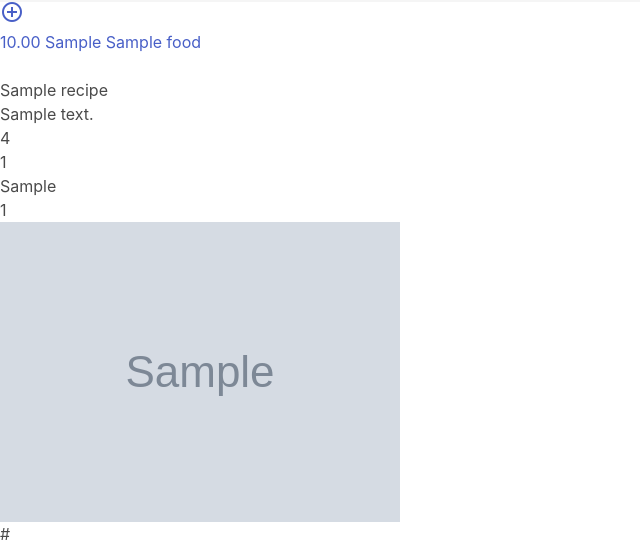
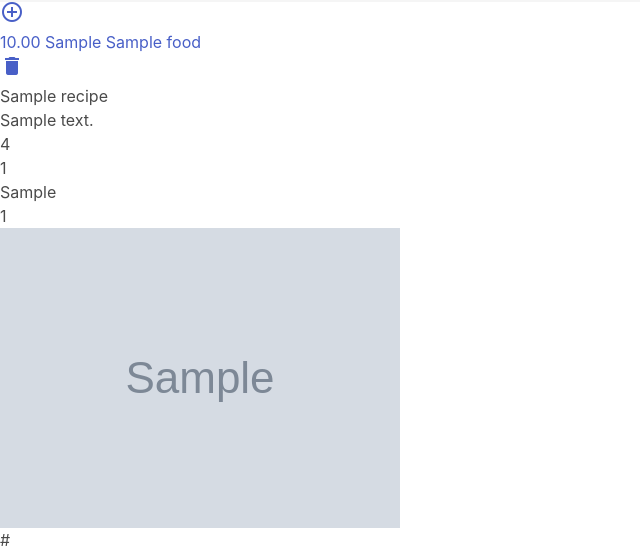
Before and after one commit to HakonVA/2900G6, a Django app: page /pantrys/ in a window 1280 px wide. Shown: the part 102-651 px from the top of the page, without its empty margins (0-640 px from the left). Run offline with Django 3.2, Linux system fonts and the light colour scheme; a user stored in the database is signed in; tables that the repository leaves empty hold one stand-in row (values such as "Sample post"); grey boxes marked "Sample" are stand-in pictures; some libraries are stand-ins or nearby versions.

Commit message:
Add user ingredient delete view

```diff
--- a/project/pantrys/urls.py
+++ b/project/pantrys/urls.py
@@ -1,14 +1,15 @@
 from django.urls import include, path
-from django.views.generic import TemplateView
 
 from .views import (
    user_ingredient_list_view,
    user_ingredient_create_view,
    user_ingredient_update_view,
+   user_ingredient_delete_view,
 )
 
 urlpatterns = [
     path('pantrys/', view=user_ingredient_list_view, name='pantrys-list'),
     path('pantrys/create', view=user_ingredient_create_view, name='pantrys-create'),
-    path('pantrys/<int:pk>', view=user_ingredient_update_view, name='pantrys-update'),
+    path('pantrys/update/<int:pk>', view=user_ingredient_update_view, name='pantrys-update'),
+    path('pantrys/delete/<int:pk>', view=user_ingredient_delete_view, name='pantrys-delete'),
 ]
--- a/project/pantrys/views.py
+++ b/project/pantrys/views.py
@@ -10,8 +10,8 @@ from .forms import PantryCreateForm
 from django.views.generic import (
     ListView,
     CreateView,
-    DetailView,
     UpdateView,
+    DeleteView,
 )
 
 class UserIngredientListView(LoginRequiredMixin, ListView):
@@ -58,8 +58,22 @@ class UserIngredientUpdateView(LoginRequiredMixin, UpdateView):
 
     def get_context_data(self, **kwargs):
         context = super().get_context_data(**kwargs)
-        print(context)
         return context
 
+user_ingredient_update_view = UserIngredientUpdateView.as_view()
 
-user_ingredient_update_view = UserIngredientUpdateView.as_view()
+class UserIngredientDeleteView(LoginRequiredMixin, DeleteView):
+    model = UserIngredient
+    login_url = 'login'
+    template_name = "pantrys/pantrys_delete.html"
+    success_url = reverse_lazy('pantrys-list')
+
+    def get_queryset(self):
+        queryset = super().get_queryset()
+        return queryset.filter(user=self.request.user)
+
+    def get_context_data(self, **kwargs):
+        context = super().get_context_data(**kwargs)
+        return context
+
+user_ingredient_delete_view = UserIngredientDeleteView.as_view()
--- a/project/templates/pantrys/base.html
+++ b/project/templates/pantrys/base.html
@@ -11,6 +11,11 @@
 
     {% for object in object_list %}
         <a href="{% url 'pantrys-update' object.id %}"><p>{{ object.amount }} {{ object.unit }} {{ object.food.name }}</p></a>
+        <a href="{% url 'pantrys-delete' object.id %}">
+            <span class="material-icons">
+            delete
+            </span>
+        </a>
     {% endfor %}
 
     <br>
```
Also changed, not shown: project/templates/pantrys/pantrys_delete.html (added, +10 -0 lines).
